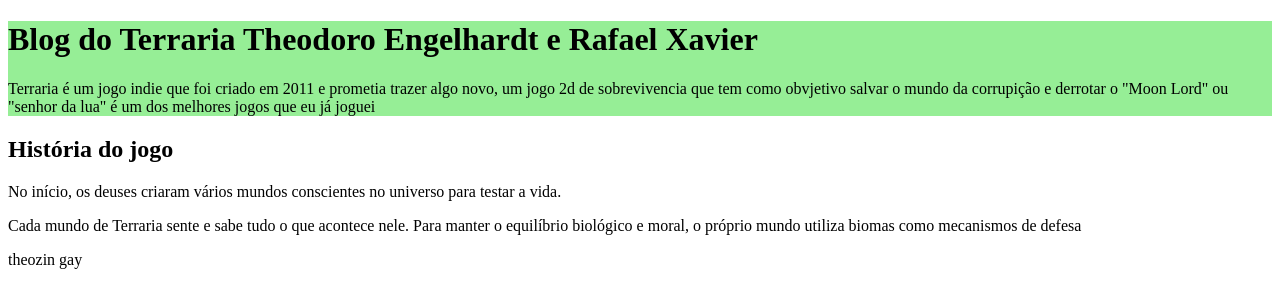
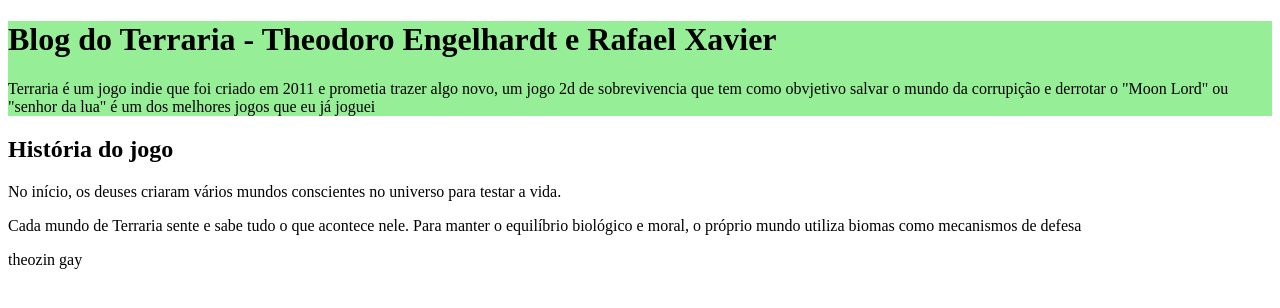
Before and after one commit to irmaodojorel123/projeto-l-, a plain HTML site: page index.html in a window 1280 px wide. Drawn offline with Linux system fonts and the light colour scheme.

Commit message:
6767676776

```diff
--- a/index.html
+++ b/index.html
@@ -13,7 +13,7 @@
 </head>
 <body>
     <header>
-    <h1> Blog do Terraria       Theodoro Engelhardt e Rafael Xavier </h1>
+    <h1> Blog do Terraria   -    Theodoro Engelhardt e Rafael Xavier </h1>
     <p> Terraria é um jogo indie que foi criado em 2011 e prometia trazer algo novo, um jogo 2d de sobrevivencia que tem como obvjetivo salvar o mundo da corrupição e derrotar o "Moon Lord" ou "senhor da lua" é um dos melhores jogos que eu já joguei</p>
     </header>
     <main>
```
